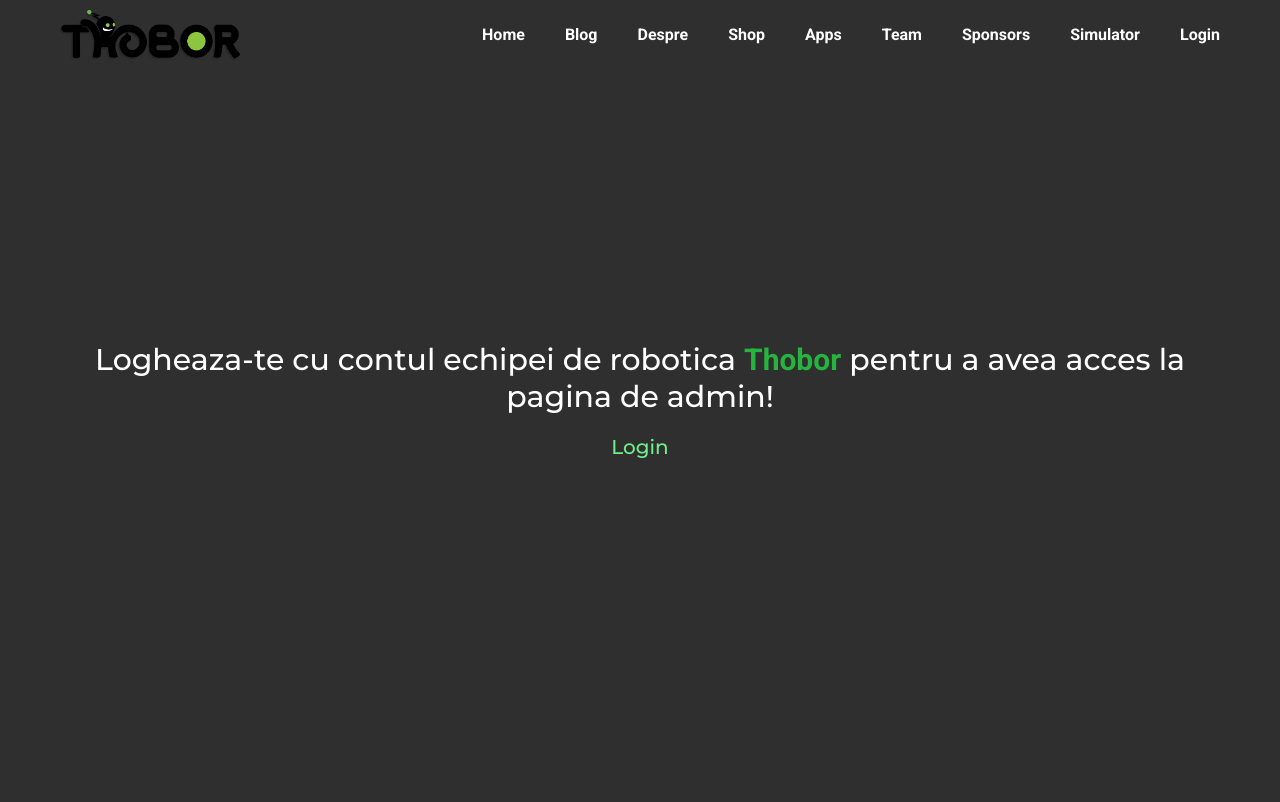
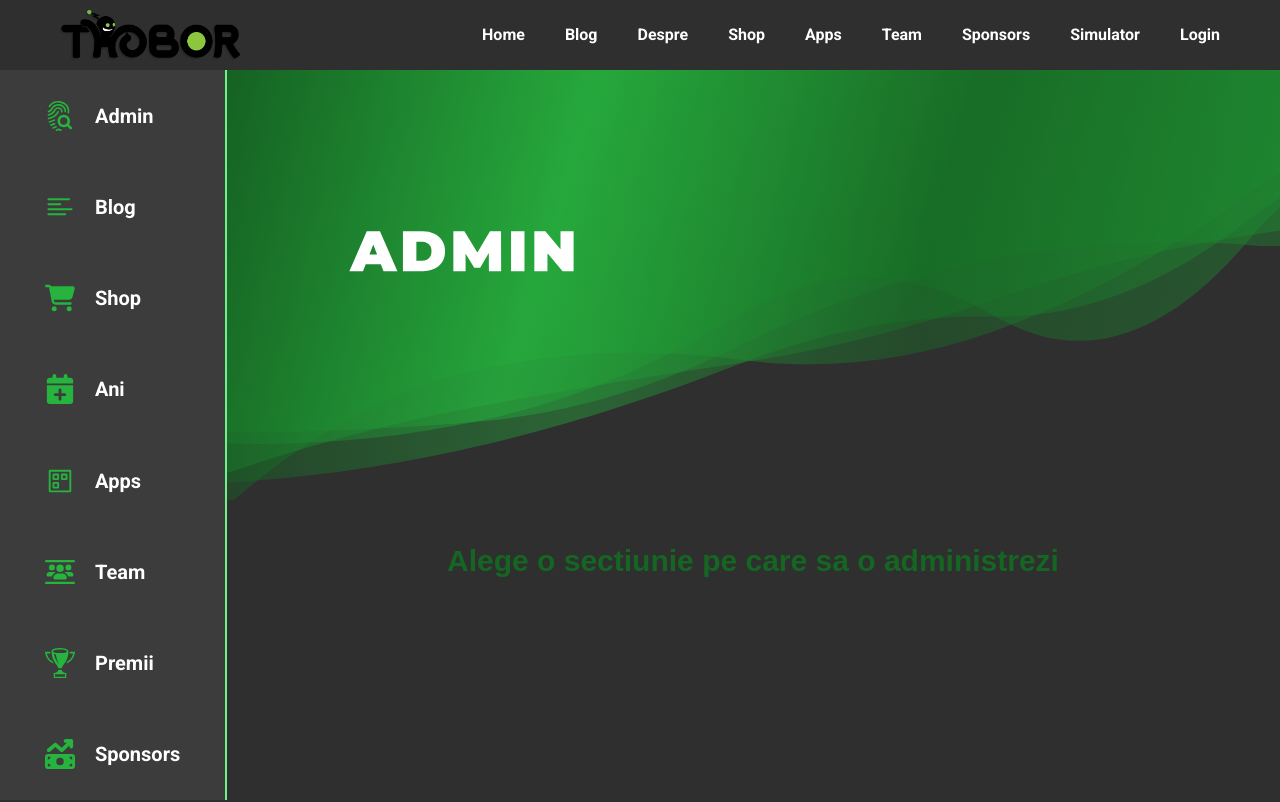
Before and after one commit to ThoborCNCH/Website-Thobor, a React (Create React App) app: page /admin in a window 1280 px wide. Shown: the top 802 px of the page. Built offline with nearby package versions, Linux system fonts and the light colour scheme; no server answers; the database is empty; a web font is replaced by a local one.

Commit message:
pt elene

```diff
--- a/src/App.jsx
+++ b/src/App.jsx
@@ -149,7 +149,7 @@ function App() {
           <Route path="/admin/blog" element={<BlogPage blogs={blog} />} />
           <Route path="/admin/shop" element={<ShopPage />} />
           <Route path="/admin/apps" element={<AppsPage appss={apps} />} />
-          <Route path="/admin/team" element={<AlumniPage />} />
+          <Route path="/admin/team" element={<AlumniPage anii={ani} alumnii={alumni} />} />
           <Route path="/admin/premii" element={<PremiiPage />} />
           <Route path="/admin/sponsors" element={<SponsorsPage />} />
           <Route path="/admin/ani" element={<AniPage />} />
--- a/src/components/admin/AdminPages.jsx
+++ b/src/components/admin/AdminPages.jsx
@@ -17,28 +17,36 @@ function AdminPages() {
   };
   return (
     <>
-      {loading ? (
-        <h1>Se incarca </h1>
-      ) : user ? (
-        ids.includes(user.uid) ? (
+      {
+        loading ? (
+          <h1>Se incarca </h1>
+        ) : (
           <div className="adminpages">
             <SideNav />
             <Outlet />
           </div>
-        ) : (
-          <div className="err">
-            <h1>Nu ai acces aici! </h1>
-          </div>
         )
-      ) : (
-        <div className="err">
-          <h1>
-            Logheaza-te cu contul echipei de robotica <span> Thobor</span>{" "}
-            pentru a avea acces la pagina de admin!
-          </h1>
-          <h2 onClick={signInWithGoogle}>Login</h2>
-        </div>
-      )}
+        //   : user ? (
+        //   ids.includes(user.uid) ? (
+        //     <div className="adminpages">
+        //       <SideNav />
+        //       <Outlet />
+        //     </div>
+        //   ) : (
+        //     <div className="err">
+        //       <h1>Nu ai acces aici! </h1>
+        //     </div>
+        //   )
+        // ) : (
+        //   <div className="err">
+        //     <h1>
+        //       Logheaza-te cu contul echipei de robotica <span> Thobor</span>{" "}
+        //       pentru a avea acces la pagina de admin!
+        //     </h1>
+        //     <h2 onClick={signInWithGoogle}>Login</h2>
+        //   </div>
+        //   )
+      }
     </>
   );
 }
--- a/src/components/admin/components/AlumniPage.jsx
+++ b/src/components/admin/components/AlumniPage.jsx
@@ -8,7 +8,7 @@ import Generatie from "../../alumni/components/Generatie";
 import Firestore from "../../utils/Firestore";
 
 const firestore = new Firestore();
-function AlumniPage() {
+function AlumniPage({ anii, alumnii }) {
   const [user, loading, error] = useAuthState(firestore.getuser());
 
   const [anistate, setAni] = useState("");
@@ -75,9 +75,9 @@ function AlumniPage() {
   };
 
   useEffect(() => {
-    getAni();
-    getAlumni();
-  }, []);
+    setAni((old) => (old = anii));
+    setAlumni((old) => (old = alumnii));
+  }, [anii, alumnii]);
 
   const alumniByYear = ani.map((an) => {
     const filteredAlumni = alumni.filter((al) => al.ani === an.ani);
--- a/src/components/alumni/Alumni.jsx
+++ b/src/components/alumni/Alumni.jsx
@@ -17,9 +17,7 @@ import Firestore from "../utils/Firestore";
 import banner from "../../img/team_banner.svg";
 import { LazyLoadImage } from "react-lazy-load-image-component";
 
-function Alumni({ani, alumni}) {
-
-
+function Alumni({ ani, alumni }) {
   useEffect(() => {
     AOS.init();
   }, []);
```
